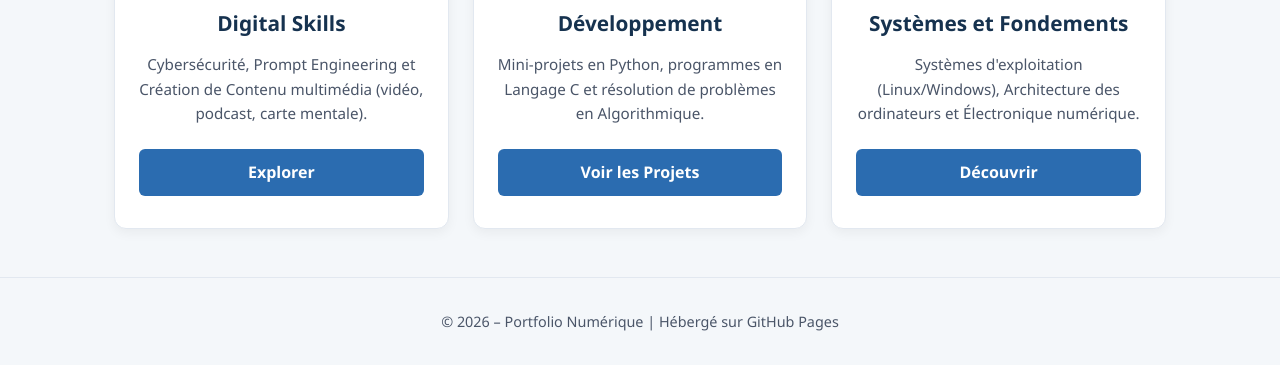
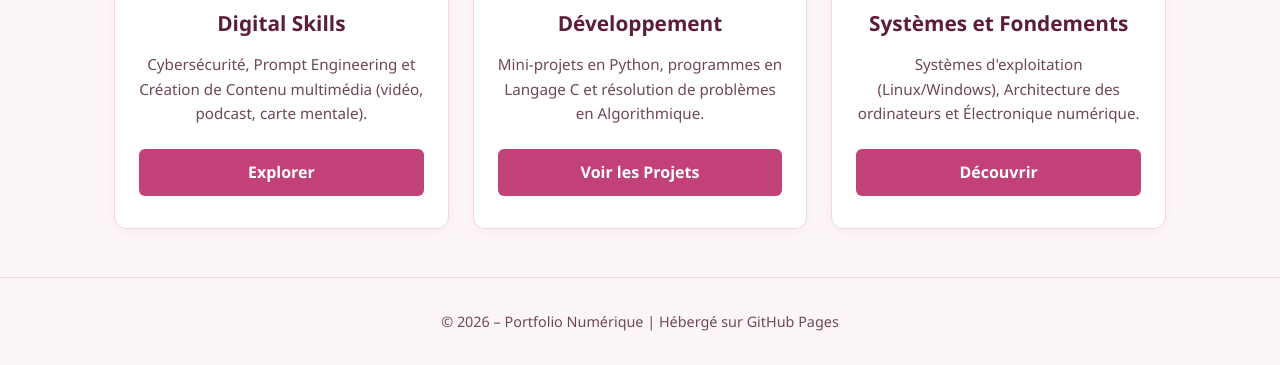
Before and after one commit to raniabendaou-pixel/portfolio-numerique, a plain HTML site: page index.html in a window 1280 px wide. Shown: the part 540-905 px from the top of the page. Drawn offline with Linux system fonts and the light colour scheme.

Commit message:
Change theme colors to pink palette
Updated color palette and styles for a pink theme.

```diff
--- a/style.css
+++ b/style.css
@@ -1,16 +1,17 @@
-/* Palette de couleurs et variables */
+
+/* Palette de couleurs et variables – Thème Rose */
 :root {
-  --primary-dark: #16324f;
-  --primary-blue: #2b6cb0;
-  --primary-hover: #1e4e8c;
-  --bg-light: #f4f7fa;
-  --hero-bg: #e9eff5;
+  --primary-dark: #5c1d3b;
+  --primary-blue: #c24178;
+  --primary-hover: #9d2b5c;
+  --bg-light: #fdf6f9;
+  --hero-bg: #fae6ef;
   --card-bg: #ffffff;
-  --text-main: #1a202c;
-  --text-muted: #4a5568;
-  --border-color: #e2e8f0;
-  --accent-orange: #dd6b20;
-  --accent-purple: #6b46c1;
+  --text-main: #2b1420;
+  --text-muted: #6e4759;
+  --border-color: #f2d5e2;
+  --accent-orange: #db5a7e;
+  --accent-purple: #8e3b73;
 }
 
 * {
@@ -75,7 +76,7 @@ header {
   padding-bottom: 2px;
 }
 
-/* Hero Section (Page d'accueil - Image 1) */
+/* Hero Section (Page d'accueil) */
 .hero {
   background-color: var(--hero-bg);
   padding: 3rem 1.5rem;
@@ -96,7 +97,7 @@ header {
   border-radius: 50%;
   object-fit: cover;
   border: 4px solid var(--card-bg);
-  box-shadow: 0 4px 10px rgba(0, 0, 0, 0.1);
+  box-shadow: 0 4px 12px rgba(194, 65, 120, 0.18);
 }
 
 .hero-text h1 {
@@ -131,7 +132,7 @@ main {
   margin-bottom: 2rem;
 }
 
-/* Grille de Cartes (Modules - Image 1) */
+/* Grille de Cartes (Modules) */
 .cards-grid {
   display: grid;
   grid-template-columns: repeat(auto-fit, minmax(290px, 1fr));
@@ -143,7 +144,7 @@ main {
   border-radius: 12px;
   padding: 2rem 1.5rem;
   text-align: center;
-  box-shadow: 0 4px 12px rgba(0, 0, 0, 0.05);
+  box-shadow: 0 4px 12px rgba(194, 65, 120, 0.06);
   border: 1px solid var(--border-color);
   display: flex;
   flex-direction: column;
@@ -153,7 +154,7 @@ main {
 
 .card:hover {
   transform: translateY(-4px);
-  box-shadow: 0 8px 20px rgba(0, 0, 0, 0.08);
+  box-shadow: 0 8px 20px rgba(194, 65, 120, 0.14);
 }
 
 .card-icon {
@@ -188,13 +189,13 @@ main {
   background-color: var(--primary-hover);
 }
 
-/* Pages Modules (Image 2 : Cybersécurité & Prompt Engineering) */
+/* Pages Modules */
 .module-section {
   background: var(--card-bg);
   border-radius: 12px;
   padding: 2rem;
   margin-bottom: 2.5rem;
-  box-shadow: 0 4px 12px rgba(0, 0, 0, 0.05);
+  box-shadow: 0 4px 12px rgba(194, 65, 120, 0.06);
   border: 1px solid var(--border-color);
 }
 
@@ -219,7 +220,7 @@ main {
   border: 1px solid var(--border-color);
   border-radius: 8px;
   overflow: hidden;
-  background: #fafbfc;
+  background: #fff9fc;
 }
 
 .panel-header {
@@ -275,7 +276,7 @@ main {
   accent-color: var(--primary-blue);
 }
 
-/* Prompt Engineering Cases (Image 2) */
+/* Prompt Engineering Cases */
 .cases-grid {
   display: grid;
   grid-template-columns: repeat(auto-fit, minmax(280px, 1fr));
```
